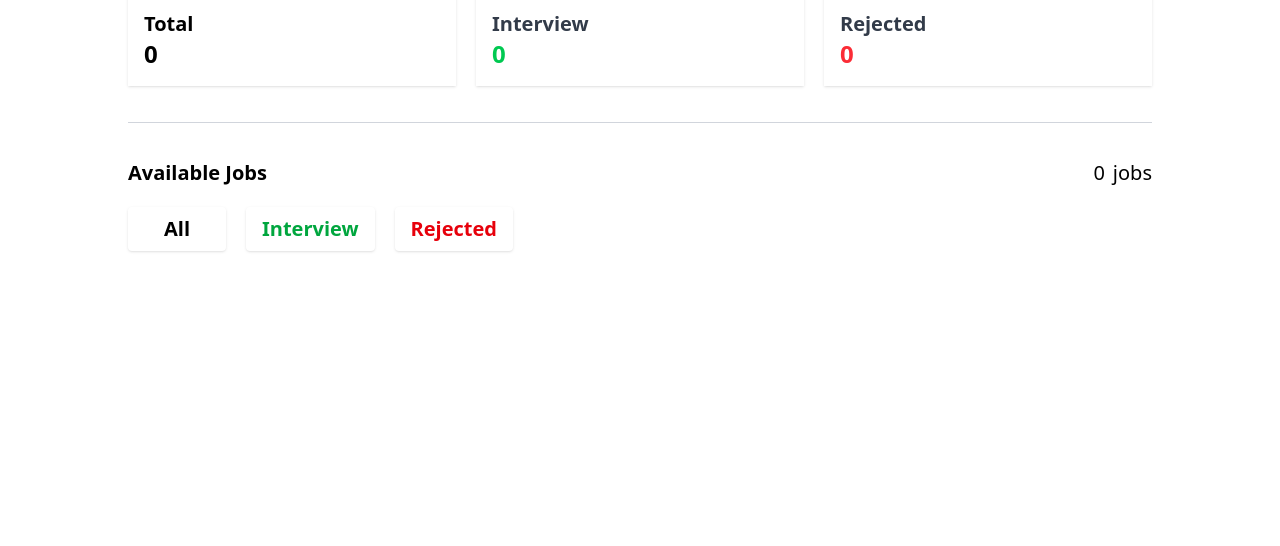
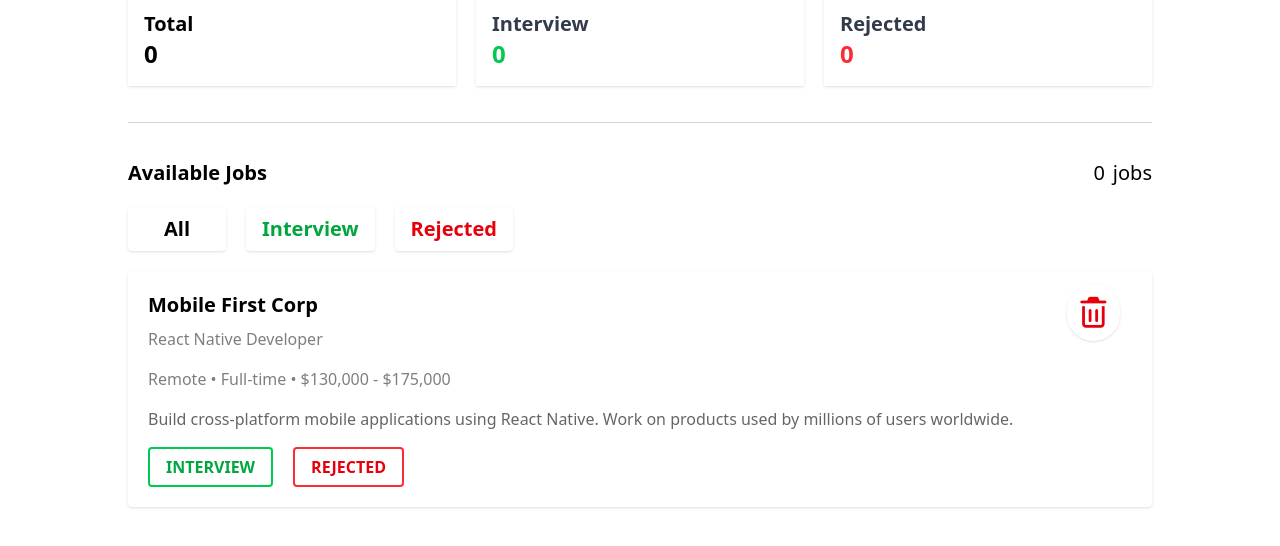
Before and after one commit to cosmo-gino/Job-Application-Tracker, a plain HTML site: page index.html in a window 1280 px wide. Shown: the part 84-630 px from the top of the page. Drawn offline with nearby package versions, Linux system fonts and the light colour scheme.

Commit message:
added card section & card-01

```diff
--- a/index.html
+++ b/index.html
@@ -94,6 +94,62 @@
 
         </section>
 
+        <!--  all card section -->
+        <section id="all-card" class="my-container space-y-4">
+
+            <!-- card-01 -->
+            <div class="card flex justify-between p-5 shadow bg-white rounded-sm">
+                <!-- main part 1 -->
+                <div class="space-y-4 w-full">
+
+                    <div class="flex justify-between ">
+
+                        <div>
+                            <p class="company-name text-xl font-semibold mb-2">Mobile First Corp</p>
+                            <p class="skill-name opacity-50 ">React Native Developer
+                            </p>
+                        </div>
+
+                        <div>
+                            <button class="delete-btn text-red-600 px-3 py-1 rounded font-extrabold text-3xl">
+                                <span
+                                    class="p-2 shadow  border-red-700 hover:bg-red-100 hover:border transition-all duration-500 rounded-full cursor-pointer"><i
+                                        class="fa-regular fa-trash-can"></i></span>
+                            </button>
+                        </div>
+
+                    </div>
+
+                    <div class="flex gap-3 items-center">
+                        <p class="job-location opacity-50">Remote
+                            •
+                            Full-time
+                            •
+                            $130,000 - $175,000</p>
+
+                    </div>
+
+                    <p
+                        class="status p-2 px-4 shadow font-semibold w-fit  rounded-[7px] bg-[#eef4ff] text-[#002c5c] cursor-pointer hidden">
+                        Not Applied</p>
+                    <p class="notes opacity-60">Build cross-platform mobile applications using React Native. Work on
+                        products used
+                        by millions of users worldwide.</p>
+
+                    <div class="flex gap-5">
+
+                        <button
+                            class="interview-btn border-2 p-1.5 border-green-500 text-green-600  px-4 rounded font-semibold hover:bg-green-100 transition-all duration-300 cursor-pointer">INTERVIEW</button>
+
+                        <button
+                            class="rejected-btn border-2 border-red-500 text-red-600 p-1.5 px-4 rounded font-semibold hover:bg-red-100 transition-all duration-300 cursor-pointer">REJECTED</button>
+
+                    </div>
+                </div>
+            </div>
+
+
+        </section>
 
     </main>
 
```
